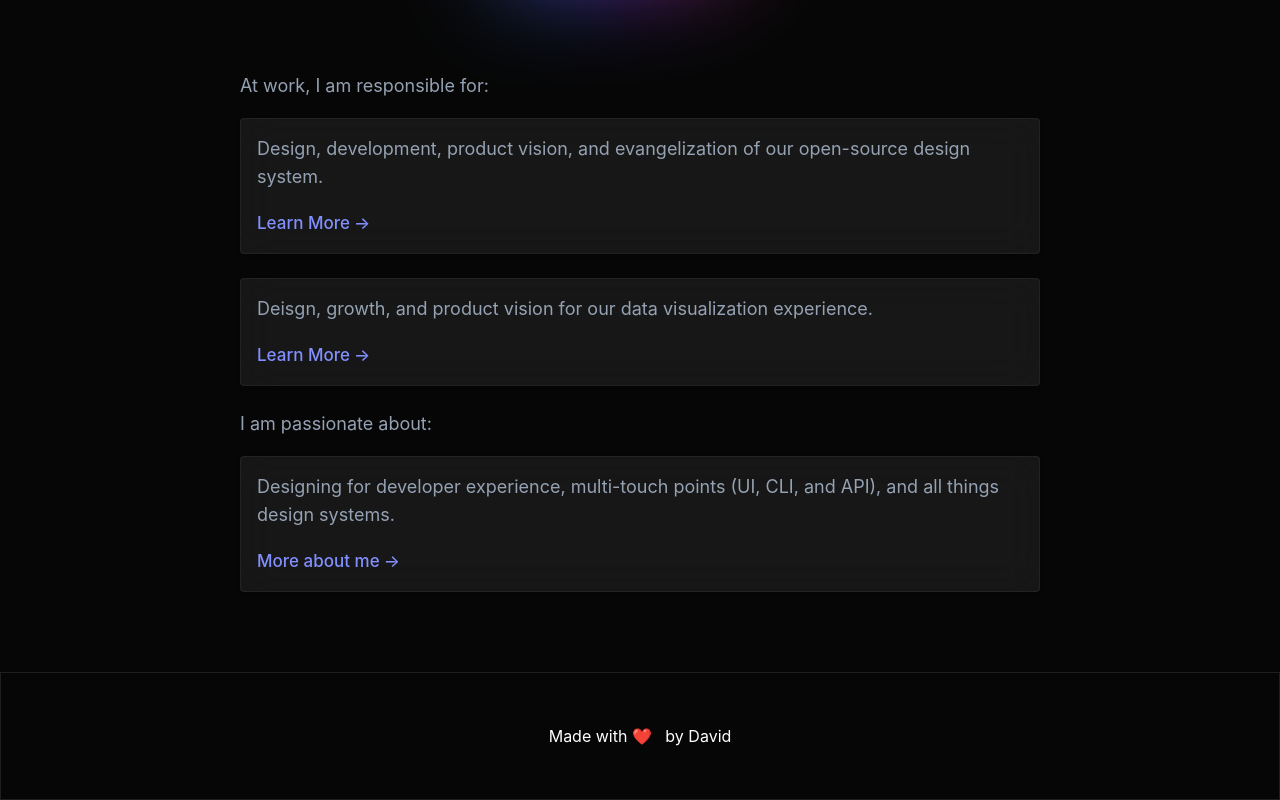
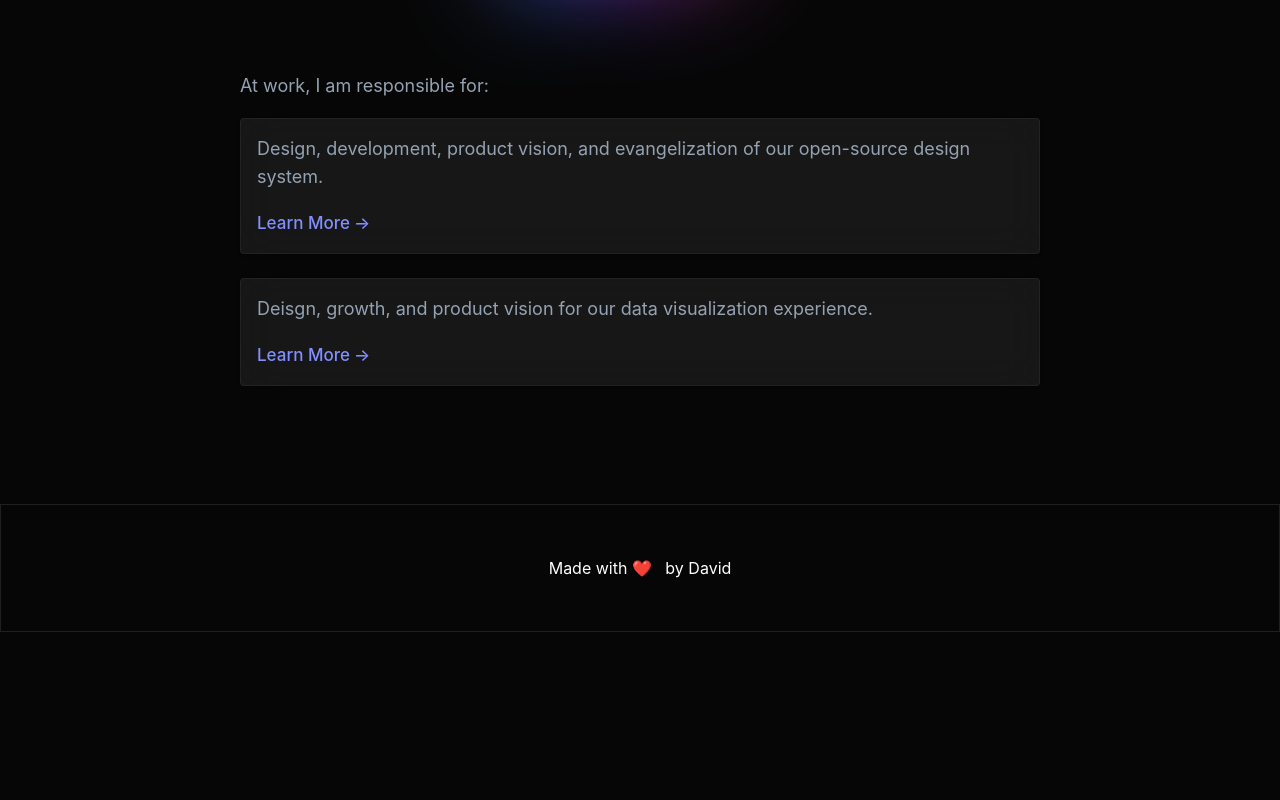
Before and after one commit to daviddkkim/portfolio, a Next.js app: page / in a window 1280 px wide. Shown: the part 392-1192 px from the top of the page. After the commit the page ends 1024 px from the top, so only its background shows below. Built offline with nearby package versions, Linux system fonts and the light colour scheme.

Commit message:
removing additional info on homepage

```diff
--- a/pages/index.tsx
+++ b/pages/index.tsx
@@ -57,17 +57,6 @@ export default function Home() {
               <span className={styles.more}> Learn More</span>
             </Card>
           </div>
-          <p>I am passionate about: </p>
-          <div className={styles.list}>
-            <Card theme="dark" onClick={() => handleClick("/about")}>
-              <p>
-                {" "}
-                Designing for developer experience, multi-touch points (UI, CLI,
-                and API), and all things design systems.
-              </p>
-              <span className={styles.more}> More about me</span>
-            </Card>
-          </div>
         </section>
       </main>
     </div>
```
